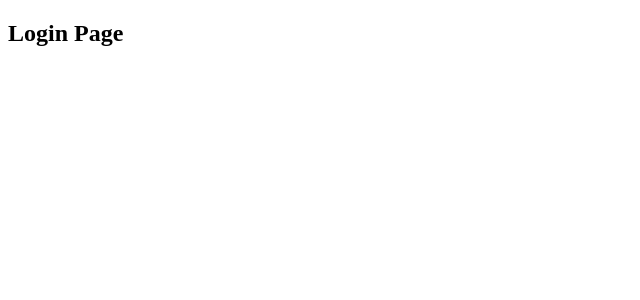
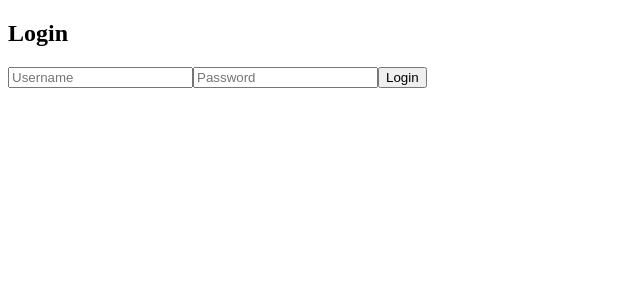
Before and after one commit to AndyAnza/React-User-Dashboard, a React (Vite) app: page / in a window 1280 px wide. Shown: the top 300 px of the page, without its empty margins (0-640 px from the left). Built offline with nearby package versions, Linux system fonts and the light colour scheme.

Commit message:
feat: add login component and custom hook AuthRedirect

```diff
--- /dev/null
+++ b/src/components/LoginForm.jsx
@@ -0,0 +1,59 @@
+import React, { useState } from 'react';
+import { useNavigate } from 'react-router-dom';
+
+export default function LoginForm() {
+  const admin = {
+    username: 'admin1234',
+    password: 'password1234',
+  };
+  const [username, setUsername] = useState('');
+  const [password, setPassword] = useState('');
+  const navigate = useNavigate();
+
+  function usernameHandler(e) {
+    setUsername(e.target.value);
+  }
+
+  function passwordHandler(e) {
+    setPassword(e.target.value);
+  }
+
+  function loginHandler(e) {
+    e.preventDefault();
+    if (username === admin.username && password === admin.password) {
+      localStorage.setItem('loggedIn', 'true');
+      navigate('/users');
+    } else {
+      alert('try again');
+    }
+  }
+
+  return (
+    <>
+      <form onSubmit={loginHandler}>
+        <h2>Login</h2>
+        <input
+          type='text'
+          id='user'
+          minLength={5}
+          maxLength={15}
+          placeholder='Username'
+          required
+          value={username}
+          onChange={usernameHandler}
+        ></input>
+        <input
+          type='password'
+          id='password'
+          placeholder='Password'
+          minLength={12}
+          maxLength={64}
+          required
+          value={password}
+          onChange={passwordHandler}
+        ></input>
+        <button type='submit'>Login</button>
+      </form>
+    </>
+  );
+}
--- /dev/null
+++ b/src/hooks/useAuthRedirect.jsx
@@ -0,0 +1,12 @@
+import React, { useEffect } from 'react';
+import { useNavigate } from 'react-router-dom';
+
+export default function useAuthRedirect() {
+  const navigate = useNavigate();
+  useEffect(() => {
+    if (localStorage.getItem('loggedIn') !== 'true') {
+      navigate('/');
+    }
+  }, [navigate]);
+  return;
+}
--- a/src/pages/Login.jsx
+++ b/src/pages/Login.jsx
@@ -1,7 +1,9 @@
+import LoginForm from '../components/LoginForm';
+
 export default function Login() {
   return (
     <>
-      <h2>Login Page</h2>
+      <LoginForm />
     </>
   );
 }
--- a/src/pages/UserDetail.jsx
+++ b/src/pages/UserDetail.jsx
@@ -1,4 +1,9 @@
+import React from 'react';
+import useAuthRedirect from '../hooks/useAuthRedirect';
+
 export default function UserDetail() {
+  useAuthRedirect();
+
   return (
     <>
       <h2>User Detail Page</h2>
--- a/src/pages/UsersList.jsx
+++ b/src/pages/UsersList.jsx
@@ -1,4 +1,9 @@
+import React from 'react';
+import useAuthRedirect from '../hooks/useAuthRedirect';
+
 export default function UsersList() {
+  useAuthRedirect();
+
   return (
     <>
       <h2>Users List Page</h2>
```
